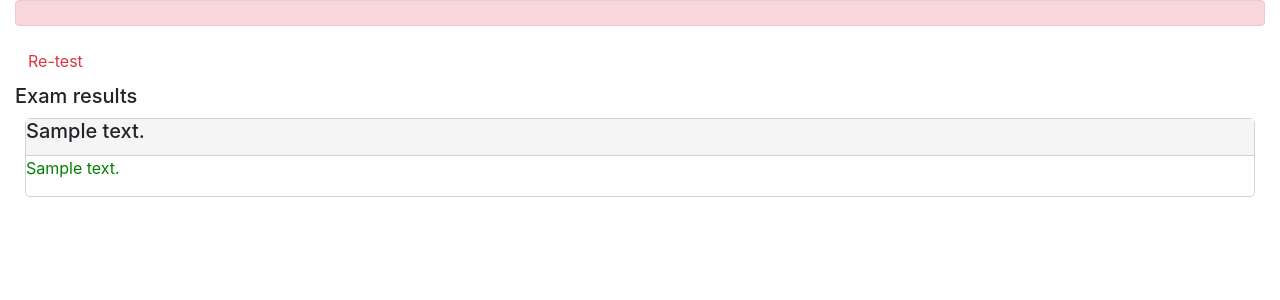
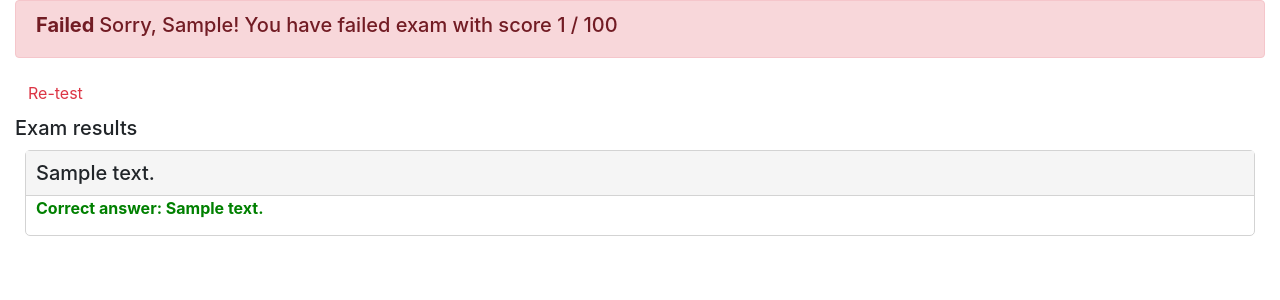
Before and after one commit to dobkit/Django_app_prac, a Django app: page /onlinecourse/course/1/submission/1/result/ in a window 1280 px wide. Shown: the part 56-356 px from the top of the page. Run offline with Django 3.2, Linux system fonts and the light colour scheme; a user stored in the database is signed in; tables that the repository leaves empty hold one stand-in row (values such as "Sample post"); some libraries are stand-ins or nearby versions.

Commit message:
show exam result 2

```diff
--- a/onlinecourse/admin.py
+++ b/onlinecourse/admin.py
@@ -1,6 +1,6 @@
 from django.contrib import admin
 # <HINT> Import any new Models here
-from .models import Course, Lesson, Instructor, Learner, Question, Choice
+from .models import Course, Lesson, Instructor, Learner, Question, Choice, Enrollment
 
 # <HINT> Register QuestionInline and ChoiceInline classes here
 class QuestionInline(admin.StackedInline):
@@ -46,3 +46,4 @@ admin.site.register(Instructor)
 admin.site.register(Learner)
 admin.site.register(Question, QuestionAdmin)
 admin.site.register(Choice, ChoiceAdmin)
+admin.site.register(Enrollment)
--- a/onlinecourse/templates/onlinecourse/exam_result_bootstrap.html
+++ b/onlinecourse/templates/onlinecourse/exam_result_bootstrap.html
@@ -39,10 +39,12 @@
     {% if grade > 80 %}
     <div class="alert alert-success">
        <!--HINT Display passed info -->
+       <h5><b>Congratulations, {{user.first_name}}! </b>You have passed the exam and completed the course with score {{grade}} / 100</h5>
     </div>
     {% else %}
     <div class="alert alert-danger">
         <!--HINT Display failed info -->
+        <h5><b>Failed </b>Sorry, {{user.first_name}}! You have failed exam with score {{grade}} / 100</h5>
     </div>
     <a class="btn btn-link text-danger" href="{% url 'onlinecourse:course_details' course.id %}">Re-test</a>
     {% endif %}
@@ -50,21 +52,21 @@
     <h5 class="">Exam results</h5>
         <!--HINT Display exam results-->
         {% for question in course.question_set.all %}
-        <div style="display: flex; flex-direction: column; border: 1px solid lightgray; border-radius: 5px;  margin: 10px;">
-            <div style="display: flex; flex-direction: row; border-bottom: 1px solid lightgray; background-color: whitesmoke;">
-                <h5 class="card-title">{{ question.question_text }}</h5>
+        <div style="display: flex; flex-direction: column; border: 1px solid lightgray; border-radius: 5px;  margin: 10px; padding-bottom: 15px;">
+            <div style="display: flex; flex-direction: row; border-bottom: 1px solid lightgray; padding: 10px 0px 10px 10px; background-color: whitesmoke;">
+                <h5 class="card-title" style="margin: 0;align-items: center;">{{ question.question_text }}</h5>
             </div>
             <!-- Loop through each choice for the question -->
-            <div style="display: flex; flex-direction: row;">
+            <div style="flex-direction: row; padding-left: 10px;">
             {% for choice in question.choice_set.all %}
                 {% if choice.id in selected_ids and choice.is_correct %}
-                <p style="color: green">{{ choice.choice_text }}</p>
+                <p style="color: green; margin: 0;"><b>Correct answer: {{ choice.choice_text }}</b></p>
                 {% elif choice.is_correct %}
-                <p style="color: gold">{{ choice.choice_text }}</p>
+                <p style="color: #B8860B; margin: 0;"><b>Not selected: {{ choice.choice_text }}</b></p>
                 {% elif not choice.is_correct and choice.id in selected_ids %}
-                <p style="color: red">{{ choice.choice_text }}</p>
+                <p style="color: red; margin: 0;"><b>Wrong answer: {{ choice.choice_text }}</b></p>
                 {% else %}
-                <p>{{ choice.choice_text }}</p>
+                <p style="margin: 0;"><b>{{ choice.choice_text }}</b></p>
                 {% endif %}
             {% endfor %}
             </div>
--- a/onlinecourse/views.py
+++ b/onlinecourse/views.py
@@ -2,7 +2,6 @@ from django.shortcuts import render
 from django.http import HttpResponseRedirect
 # <HINT> Import any new Models here
 from .models import Course, Enrollment, Question, Choice, Submission
-from .models import Course, Enrollment
 from django.contrib.auth.models import User
 from django.shortcuts import get_object_or_404, render, redirect
 from django.urls import reverse
@@ -133,18 +132,23 @@ def submit(request, course_id):
     #     choice = get_object_or_404(Choise, pk=choice_id)
     #     submission.choice.add(Choise.objects.get)
 
-    return HttpResponseRedirect(reverse(viewname='onlinecourse:show_exam_result', args=(submission.id,)))
+    return HttpResponseRedirect(reverse(viewname='onlinecourse:show_exam_result', args=(course_id, submission.id,)))
 
 
 # <HINT> A example method to collect the selected choices from the exam form from the request object
 def extract_answers(request):
-   submitted_anwsers = []
-   for key in request.POST:
-       if key.startswith('choice'):
-           value = request.POST[key]
-           choice_id = int(value)
-           submitted_anwsers.append(choice_id)
-   return submitted_anwsers
+    submitted_answers = []
+    choice_ids = request.POST.getlist('selected_choices[]')
+    for choice_id in choice_ids:
+        submitted_answers.append(int(choice_id))
+    return submitted_answers
+    # submitted_anwsers = []
+    # for key in request.POST:
+    #     if key.startswith('choice'):
+    #         value = request.POST[key]
+    #         choice_id = int(value)
+    #         submitted_anwsers.append(choice_id)
+    # return submitted_anwsers
 
 
 # <HINT> Create an exam result view to check if learner passed exam and show their question results and result for each question,
```
Also changed, not shown: static/media/course_images/Screenshot_2023-07-09_115657_YGngZui.png (added).
